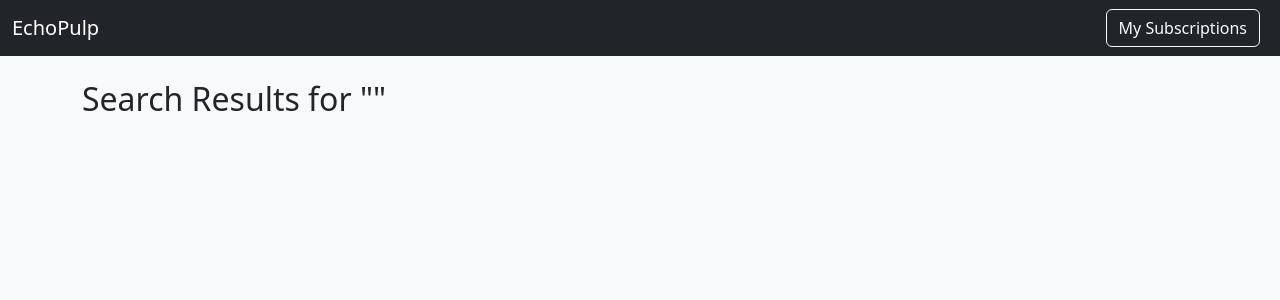
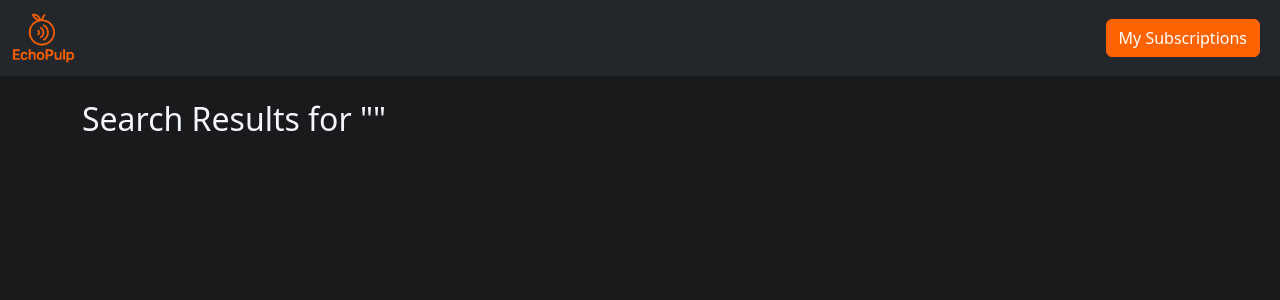
Before and after one commit to kvpratama/echopulp-web, a FastAPI app: page /search in a window 1280 px wide. Shown: the top 300 px of the page. Run offline with FastAPI, Linux system fonts and the light colour scheme.

Commit message:
update theme and site color

```diff
--- a/static/style.css
+++ b/static/style.css
@@ -1,2 +1,87 @@
-body { background: #f8f9fa; }
+body { background: #181a1b; color: #f5f6fa; }
 .card-img-top { object-fit: cover; height: 200px; }
+
+/* Brand color */
+:root {
+  --brand-color: #FF6300;
+}
+
+.navbar, .bg-dark {
+  background-color: #23272b !important;
+}
+
+.navbar-brand img {
+  background: transparent;
+}
+
+.navbar-nav .nav-link, .btn-outline-light {
+  color: var(--brand-color) !important;
+}
+
+.btn-outline-light {
+  border-color: var(--brand-color) !important;
+  background-color: var(--brand-color) !important;
+  color: #fff !important;
+}
+
+.btn-outline-light:hover, .btn-outline-light:focus {
+  background-color: transparent !important;
+  color: var(--brand-color) !important;
+}
+
+.btn-primary {
+  background-color: var(--brand-color) !important;
+  border-color: var(--brand-color) !important;
+  color: #fff !important;
+}
+
+.btn-primary:hover, .btn-primary:focus {
+  background-color: transparent !important;
+  color: var(--brand-color) !important;
+  border-color: var(--brand-color) !important;
+}
+
+.card {
+  background-color: #23272b;
+  color: #f5f6fa;
+}
+
+.container {
+  background-color: transparent;
+}
+
+/* Card layout for sticky buttons */
+.card.h-100 {
+  display: flex;
+  flex-direction: column;
+}
+.card-body {
+  flex: 1 1 auto;
+  display: flex;
+  flex-direction: column;
+  justify-content: flex-end;
+}
+.card-body .card-title,
+.card-body .card-text {
+  margin-bottom: 0.5rem;
+}
+.card-body .card-actions {
+  margin-top: auto;
+  display: flex;
+  gap: 0.5rem;
+  flex-wrap: wrap;
+}
+@media (max-width: 576px) {
+  .card-body .card-actions {
+    flex-direction: column;
+    gap: 0.25rem;
+    align-items: stretch;
+  }
+  .card-body .card-actions > .btn,
+  .card-body .card-actions > form {
+    width: 100%;
+  }
+  .card-body .card-actions > form > .btn {
+    width: 100%;
+  }
+}
--- a/templates/base.html
+++ b/templates/base.html
@@ -10,7 +10,9 @@
 <body>
 <nav class="navbar navbar-expand-lg navbar-dark bg-dark mb-4">
   <div class="container-fluid">
-    <a class="navbar-brand" href="/">EchoPulp</a>
+    <a class="navbar-brand" href="/">
+      <img src="/static/images/EchoPulp-transparent.png" alt="EchoPulp Logo" style="height:50px; margin-right:10px; vertical-align:middle;">
+    </a>
     <div>
       <a class="btn btn-outline-light me-2" href="/subscriptions">My Subscriptions</a>
     </div>
--- a/templates/search.html
+++ b/templates/search.html
@@ -12,7 +12,8 @@
             <div class="card-body">
                 <h5 class="card-title">{{ p.collectionName }}</h5>
                 <p class="card-text">{{ p.artistName }}</p>
-                <a href="/podcast/{{ p.collectionId }}?feed_url={{ p.feedUrl|urlencode }}&title={{ p.collectionName|urlencode }}&artwork={{ p.artworkUrl600|urlencode }}" class="btn btn-primary">View Details</a>
+                <div class="card-actions">
+                  <a href="/podcast/{{ p.collectionId }}?feed_url={{ p.feedUrl|urlencode }}&title={{ p.collectionName|urlencode }}&artwork={{ p.artworkUrl600|urlencode }}" class="btn btn-primary btn-sm ms-2">View Details</a>
                   {% if p.collectionId|string in subscribed_ids %}
                   <form method="post" action="/unsubscribe" class="search-sub-form" style="display:inline">
                       <input type="hidden" name="podcast_id" value="{{ p.collectionId }}">
@@ -35,6 +36,7 @@
                 </div>
             </div>
         </div>
+    </div>
     {% endfor %}
 </div>
 {% endblock %}
```
Also changed, not shown: static/images/EchoPulp-transparent.png (added), static/images/EchoPulpIcon-transparent.png (added). Lines whose indentation alone changed are shown as unchanged.
